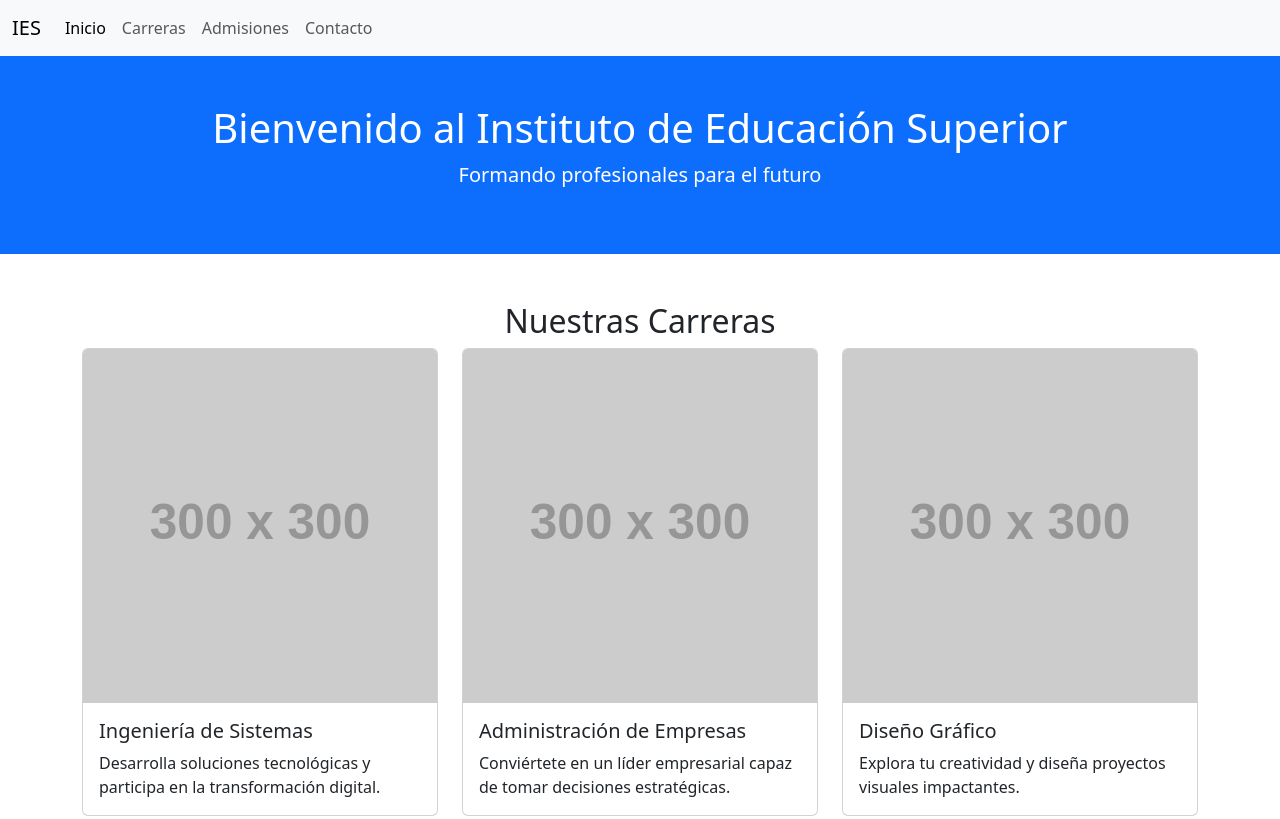
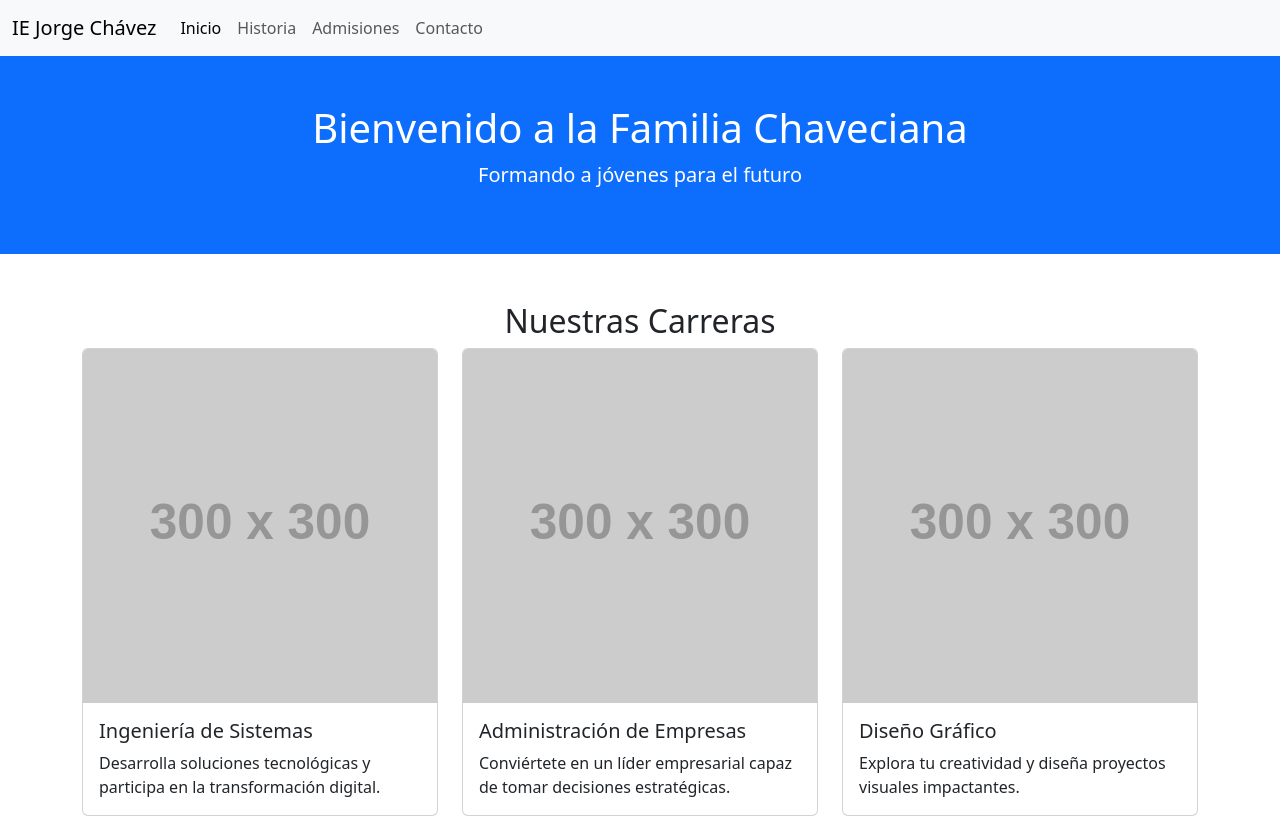
Before and after one commit to JoseCoayla/paginaweb1.github.io, a plain HTML site: page index.html in a window 1280 px wide. Shown: the top 819 px of the page. Drawn offline with nearby package versions, Linux system fonts and the light colour scheme; placeholder pictures from the web are drawn by us.

Commit message:
Add files via upload

```diff
--- a/index.html
+++ b/index.html
@@ -3,7 +3,7 @@
 <head>
     <meta charset="UTF-8">
     <meta name="viewport" content="width=device-width, initial-scale=1.0">
-    <title>Instituto de Educación Superior</title>
+    <title>Institución Educativa Jorge Chávez</title>
     <!-- Bootstrap CSS -->
     <link href="https://cdn.jsdelivr.net/npm/bootstrap@5.3.0/dist/css/bootstrap.min.css" rel="stylesheet">
 </head>
@@ -11,7 +11,7 @@
     <!-- Navbar -->
     <nav class="navbar navbar-expand-lg navbar-light bg-light">
         <div class="container-fluid">
-            <a class="navbar-brand" href="#">IES</a>
+            <a class="navbar-brand" href="#">IE Jorge Chávez</a>
             <button class="navbar-toggler" type="button" data-bs-toggle="collapse" data-bs-target="#navbarNav" aria-controls="navbarNav" aria-expanded="false" aria-label="Toggle navigation">
                 <span class="navbar-toggler-icon"></span>
             </button>
@@ -21,10 +21,10 @@
                         <a class="nav-link active" aria-current="page" href="#">Inicio</a>
                     </li>
                     <li class="nav-item">
-                        <a class="nav-link" href="#">Carreras</a>
+                        <a class="nav-link" href="historia.html">Historia</a>
                     </li>
                     <li class="nav-item">
-                        <a class="nav-link" href="#">Admisiones</a>
+                        <a class="nav-link" href="admisiones.html">Admisiones</a>
                     </li>
                     <li class="nav-item">
                         <a class="nav-link" href="#">Contacto</a>
@@ -37,8 +37,8 @@
     <!-- Header -->
     <header class="bg-primary text-white text-center py-5">
         <div class="container">
-            <h1>Bienvenido al Instituto de Educación Superior</h1>
-            <p class="lead">Formando profesionales para el futuro</p>
+            <h1>Bienvenido a la Familia Chaveciana</h1>
+            <p class="lead">Formando a jóvenes para el futuro</p>
         </div>
     </header>
 
```
